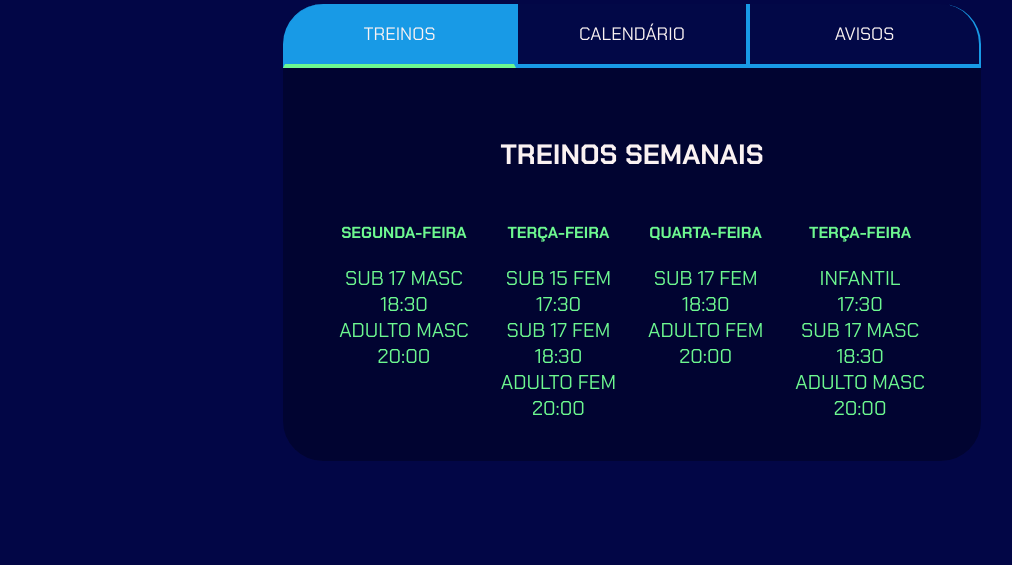
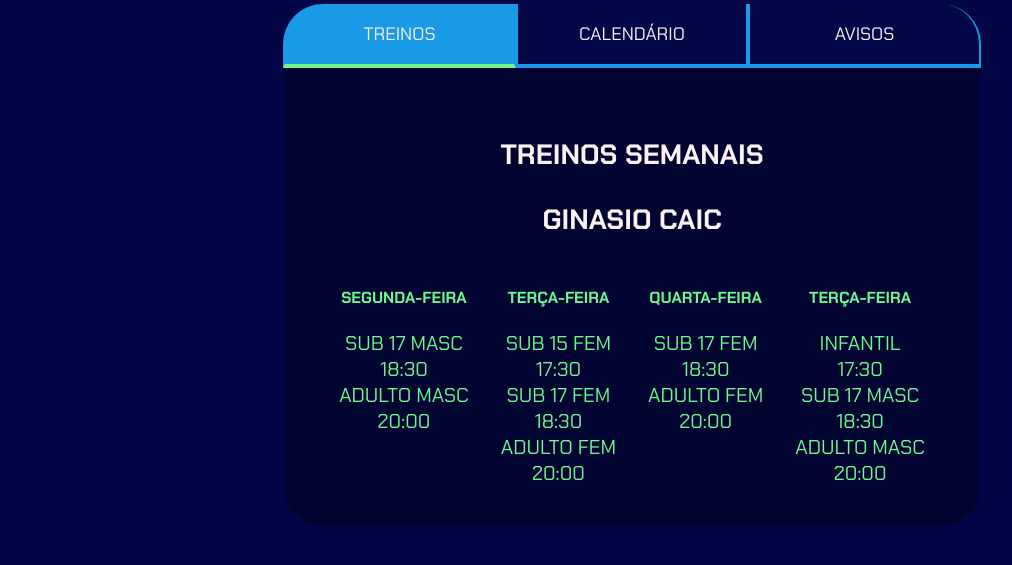
Before and after one commit to limasjunior/AVQI-3, a plain HTML site: page index.html in a window 1280 px wide. Shown: the part 99-664 px from the top of the page, without its empty margins (8-1020 px from the left). Drawn offline with Linux system fonts and the light colour scheme.

Commit message:
Update index.html

```diff
--- a/index.html
+++ b/index.html
@@ -20,6 +20,7 @@
             <div class="abas-textos">
                 <div class="aba-conteudo ativo">
                     <h3 class="aba-conteudo-titulo-principal">TREINOS SEMANAIS</h3>
+                      <h3 class="aba-conteudo-titulo-principal">GINASIO CAIC</h3>
                     <div class="contador">
                         <div class="contador-digito">
                              <h4 class="aba-conteudo-titulo-secundario">SEGUNDA-FEIRA</h4>
```
